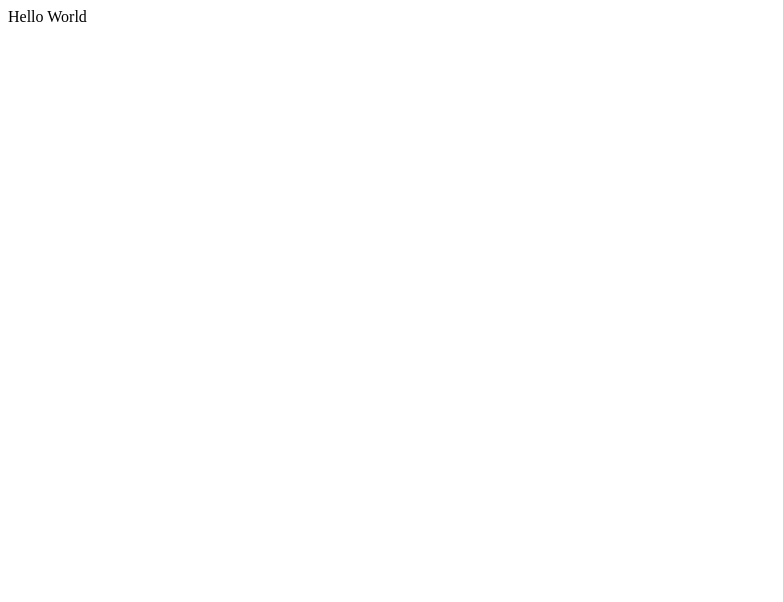
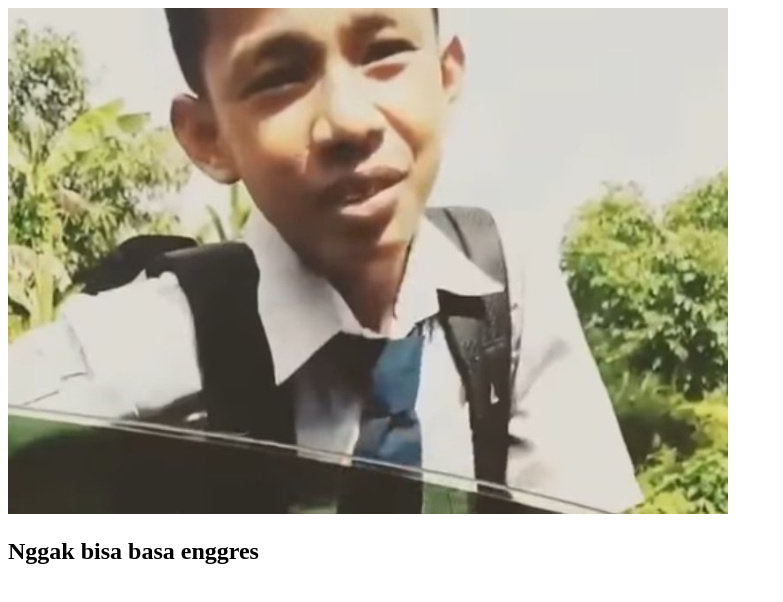
Before and after one commit to Middletoon/web-repo-from-remote, a plain HTML site: page index.html in a window 1280 px wide. Shown: the whole page, without its empty margins (0-783 px from the left). Drawn offline with Linux system fonts and the light colour scheme.

Commit message:
Changed Hello world with img and h2 to display simple profile data. Image file added in the folder images and used as resource in the img element in index.html file

```diff
--- a/index.html
+++ b/index.html
@@ -4,7 +4,10 @@
   </head>
 
   <body>
-    Hello World
+    <div>
+        <img src="images/1613181610340.jpg" alt="profile image" />
+        <h2>Nggak bisa basa enggres</h2>
+     </div>
   </body>
 
 </html>
```
Also changed, not shown: images/1613181610340.jpg (added).
